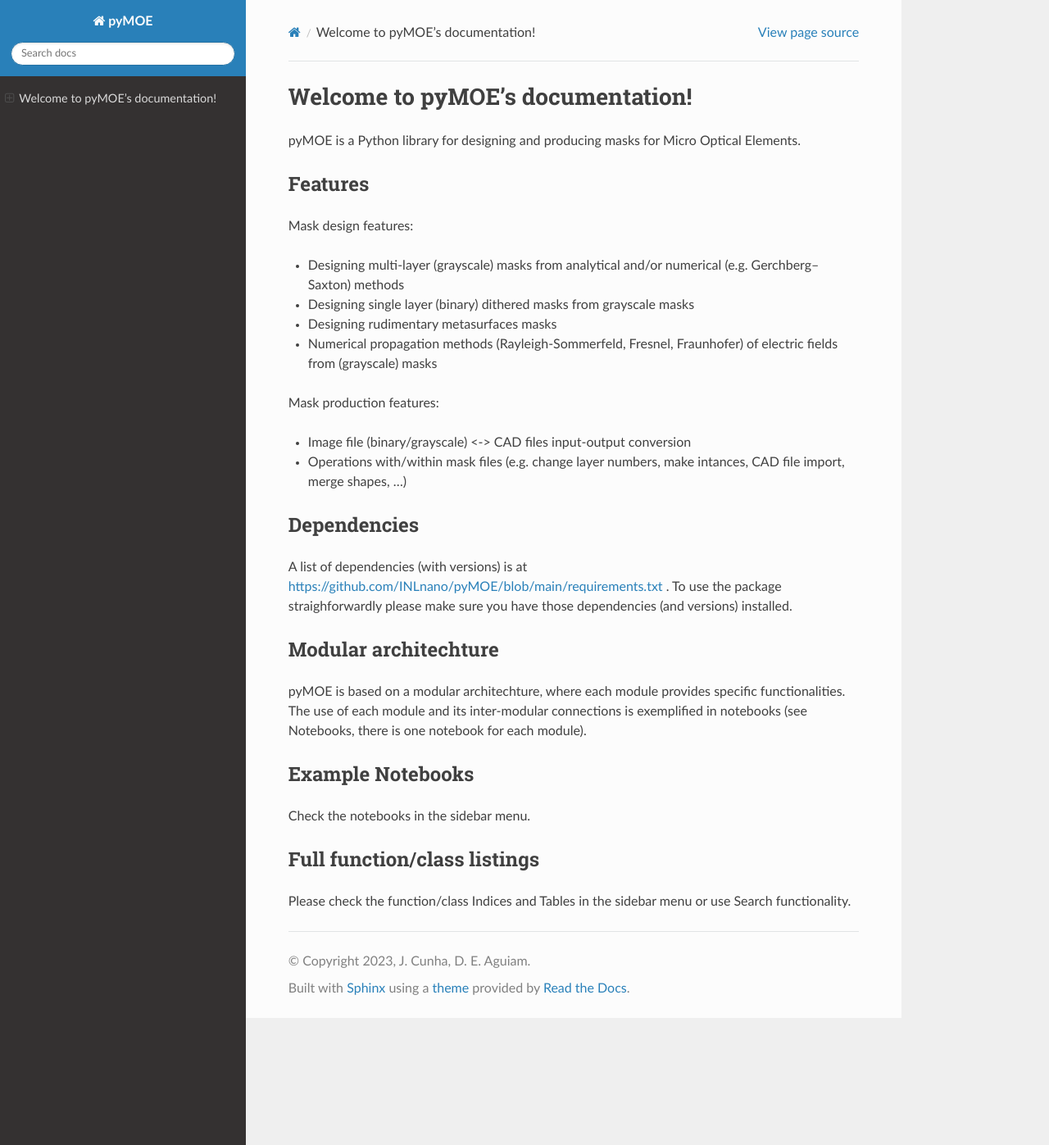
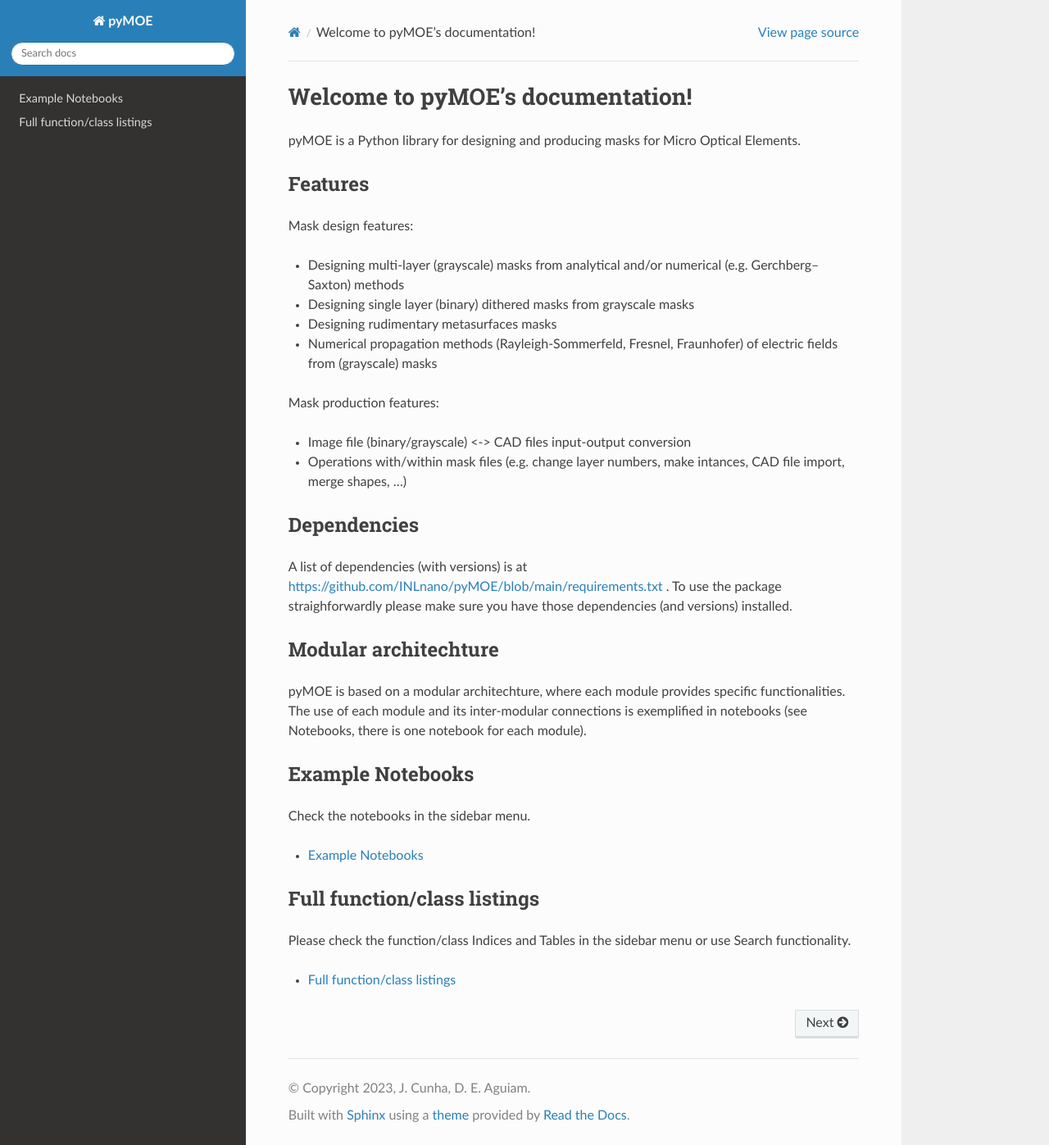
Before and after one commit to INLnano/pyMOE, a Sphinx documentation site: the page built from docs/index.rst, in a window 1280 px wide and 1397 px high. Shown: the whole window at 82% size. Built offline with Sphinx 7.4.7 and the Read the Docs theme 2.0.0, drawn with Linux system fonts in a browser that asks for light colours; pages that are not in the unit, such as notebooks, are missing from menus; some of the changed lines change nothing that is shown.

Commit message:
Update documentation

```diff
--- a/docs/index.rst
+++ b/docs/index.rst
@@ -47,12 +47,13 @@ Example Notebooks
 
 Check the notebooks in the sidebar menu.
 
+.. toctree::
+   notebooks
+
 Full function/class listings
 ****************************
 
 Please check the function/class Indices and Tables in the sidebar menu or use Search functionality.
 
 .. toctree::
-   :hidden:
-   notebooks
    listings
```
